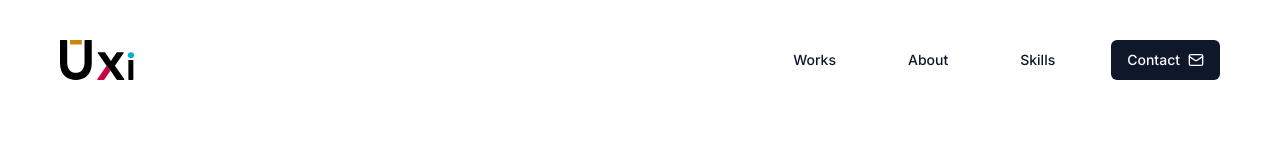
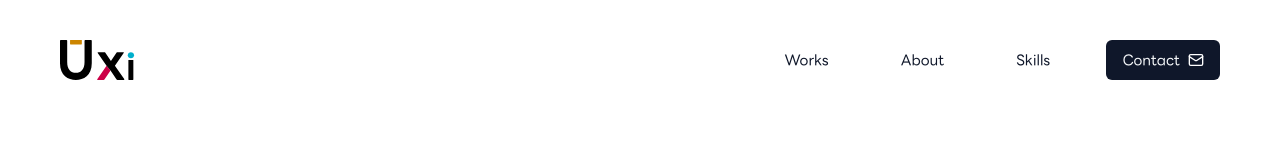
Before and after one commit to 10-ui/uxi, a Next.js app: page / in a window 1280 px wide. Shown: the top 160 px of the page. Built offline with nearby package versions, Linux system fonts and the light colour scheme.

Commit message:
フォントのパスを修正しました

```diff
--- a/app/_components/header.tsx
+++ b/app/_components/header.tsx
@@ -1,12 +1,18 @@
 import * as Icon from '@/components/icons';
 import { Button } from '@/components/ui/button';
+import { lineFont } from '@/lib/fonts';
+import { cn } from '@/lib/utils';
 import Link from 'next/link';
 
 const Header = () => {
   return (
     <header className='flex items-center justify-between w-dvw py-10 px-15'>
       <Icon.Logo />
-      <div className='flex items-center gap-10'>
+      <div
+        className={cn(
+          'flex items-center gap-10',
+          `${lineFont.className}`
+        )}>
         <Button variant={'link'} asChild>
           <Link href={'#'}>Works</Link>
         </Button>
```
Also changed, not shown: lib/fonts.ts (+4 -4 lines).
